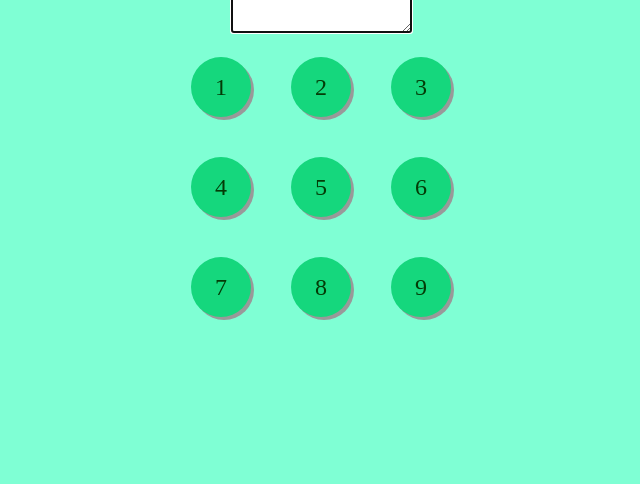
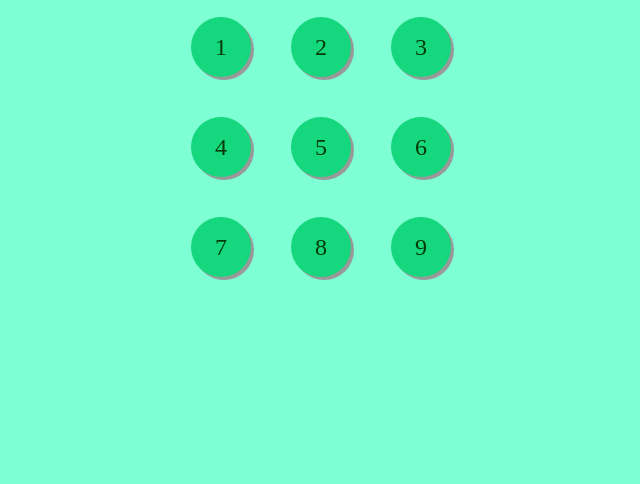
Before and after one commit to madara1319/bubbleSortJs, a website with bundled scripts: page index.html in a window 1280 px wide. Shown: the part 316-800 px from the top of the page, without its empty margins (319-959 px from the left). Built offline with nearby package versions, Linux system fonts and the light colour scheme.

Commit message:
Margin top on body updated

```diff
--- a/style.css
+++ b/style.css
@@ -1,7 +1,7 @@
 body {
   background-color: aquamarine;
   text-align: center;
-  margin-top: 30vh;
+  margin-top: 25vh;
   display: flex;
   /* align-items: center; */
   justify-content: center;
```
